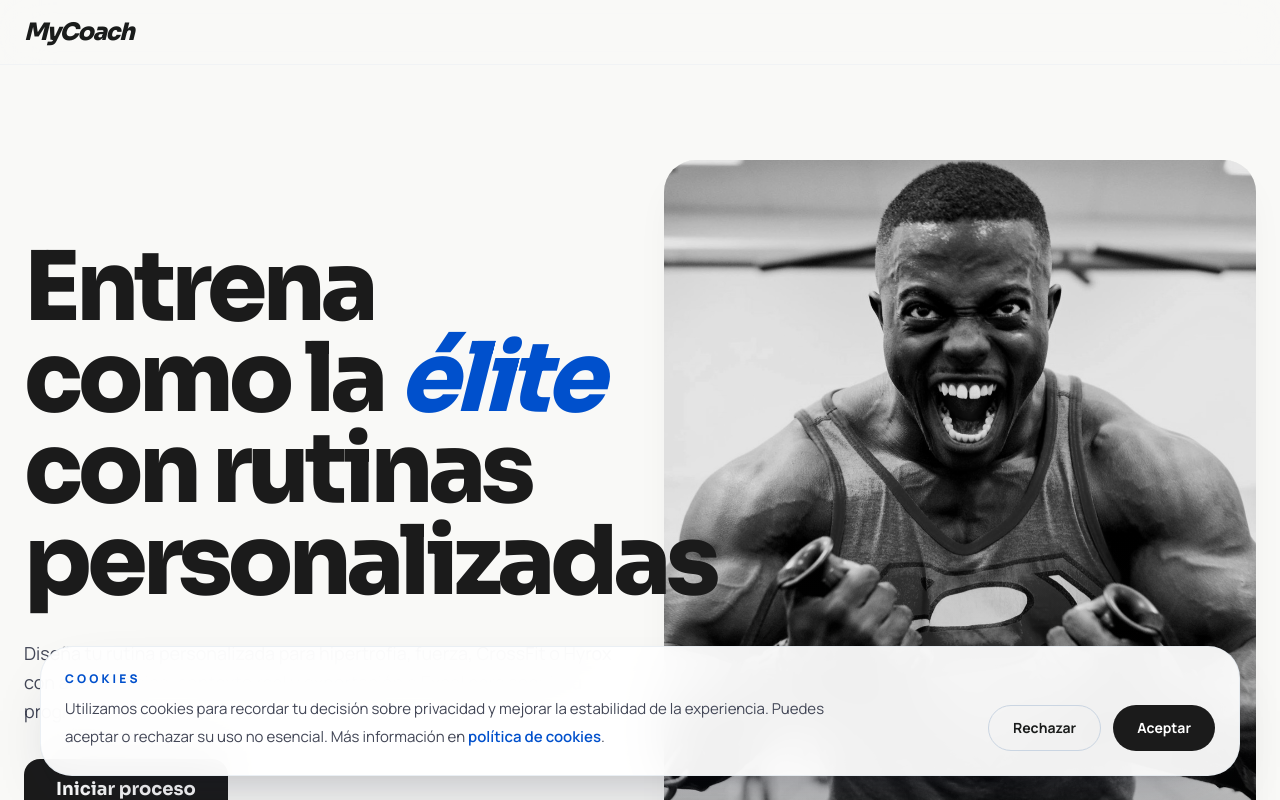
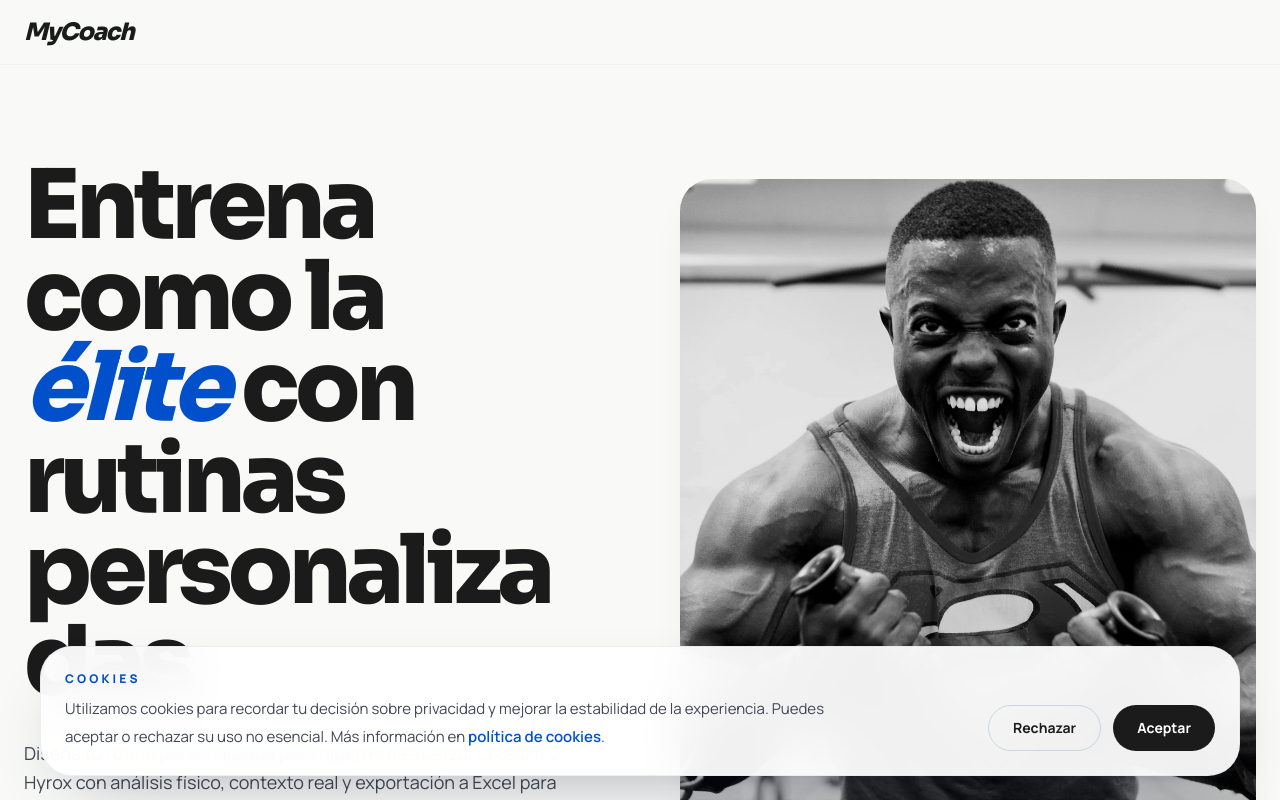
Before and after one commit to vicalbahaca/MyCoach, a Next.js app: page / in a window 1280 px wide. Shown: the top 800 px of the page. Built offline with nearby package versions, Linux system fonts and the light colour scheme.

Commit message:
Constrain hero heading within landing column

```diff
--- a/src/components/landing-page.tsx
+++ b/src/components/landing-page.tsx
@@ -118,9 +118,9 @@ export function LandingPage() {
 
       <main className="overflow-x-hidden bg-[#f9f9f7] pb-32 pt-24 text-[#1a1c1b] lg:pb-0">
         <section className="relative mx-auto max-w-[1440px] px-6 py-16" id="inicio">
-          <div className="grid items-center gap-12 lg:grid-cols-12">
-            <ScrollReveal className="z-10 lg:col-span-6">
-              <h1 className="mb-8 font-display text-5xl font-extrabold leading-[0.95] tracking-[-0.05em] text-[#1b1b1b] md:text-7xl lg:text-8xl">
+          <div className="grid items-center gap-12 lg:grid-cols-12 lg:gap-16">
+            <ScrollReveal className="z-10 min-w-0 lg:col-span-6 lg:pr-4">
+              <h1 className="mb-8 w-full max-w-[11ch] break-words font-display text-5xl font-extrabold leading-[0.95] tracking-[-0.05em] text-[#1b1b1b] md:text-7xl lg:text-8xl">
                 Entrena como la <span className="italic text-[#0050cc]">élite</span> con
                 rutinas personalizadas
               </h1>
@@ -141,7 +141,7 @@ export function LandingPage() {
               </div>
             </ScrollReveal>
 
-            <ScrollReveal className="relative mt-12 lg:col-span-6 lg:mt-0" delay={80}>
+            <ScrollReveal className="relative mt-12 min-w-0 lg:col-span-6 lg:mt-0 lg:pl-2" delay={80}>
               <div className="relative aspect-[4/5] w-full overflow-hidden rounded-[2rem] bg-[#eceeea] shadow-[0_20px_40px_-10px_rgba(26,28,27,0.06)]">
                 <Image
                   alt={landingPhotos[1].alt}
```
